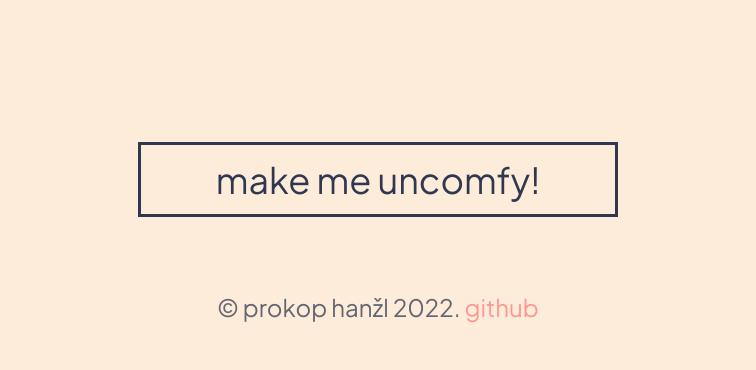
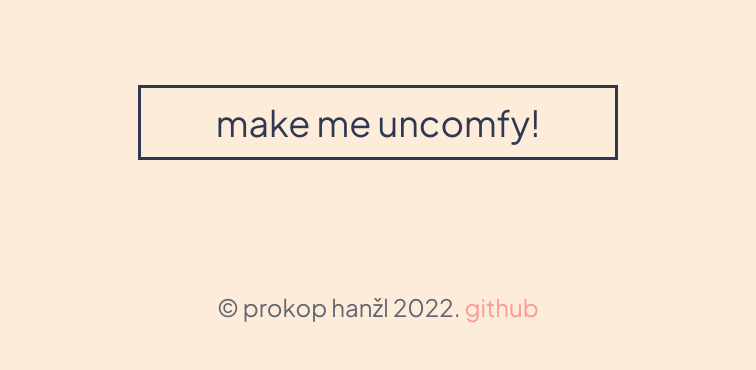
Before and after one commit to ProkopHanzl/makemeuncomfy, a plain HTML site: page index.html in a window 1280 px wide. Shown: the part 430-800 px from the top of the page, without its empty margins (262-1018 px from the left). Drawn offline with Linux system fonts and the light colour scheme.

Commit message:
Revert "Change content placement"
This reverts commit 031fa03b5a7213d7c9b0c0fca07a5dcd890c3aed.

```diff
--- a/resources/css/index.scss
+++ b/resources/css/index.scss
@@ -4,7 +4,7 @@
 	display: flex;
 	flex-direction: column;
 	width: min(calc(100% - 4rem), 30rem);
-	height: 100%;
+	min-height: 50vh;
 	.text-container {
 		flex: 3;
 		display: grid;
```
Also changed, not shown: resources/css/compiled/index.css.
